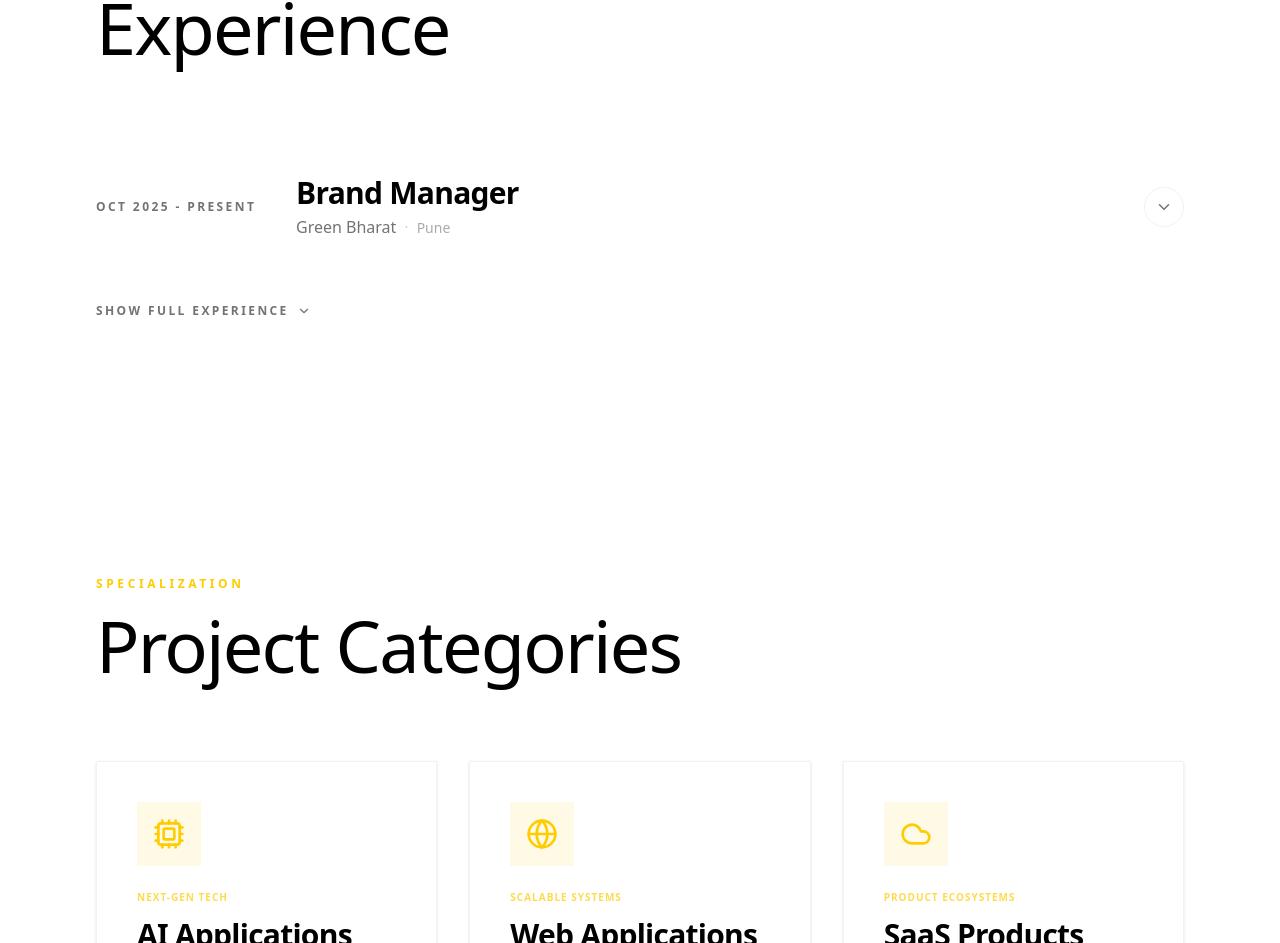
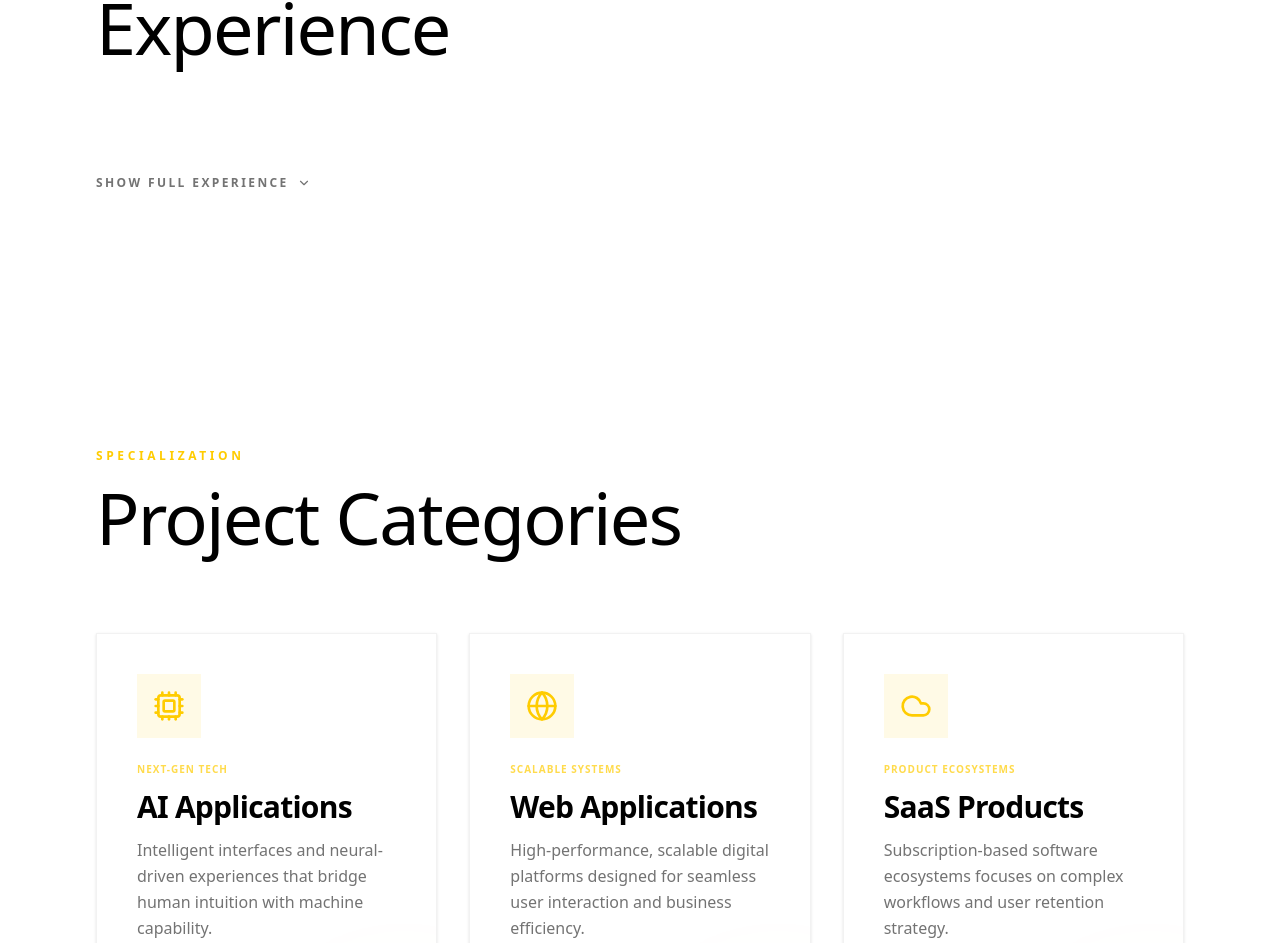
Before and after one commit to Sathya-Ganesh007/1client-website, a Next.js app: page / in a window 1280 px wide. Shown: the part 2291-3234 px from the top of the page. Built offline with nearby package versions, Linux system fonts and the light colour scheme.

Commit message:
Collapse Experience by default until Show full experience is clicked.
Co-authored-by: Cursor <cursoragent@cursor.com>

```diff
--- a/components/home/about.tsx
+++ b/components/home/about.tsx
@@ -592,7 +592,7 @@ export default function About() {
           </motion.div>
 
           <div className="flex flex-col divide-y divide-border/30">
-            {(showFullExperience ? experience : experience.slice(0, 1)).map((group, groupIdx) => {
+            {(showFullExperience ? experience : []).map((group, groupIdx) => {
               const isGrouped = group.roles.length > 1;
 
               if (!isGrouped) {
@@ -788,7 +788,12 @@ export default function About() {
           <div className="mt-8 flex justify-start">
             <button
               type="button"
-              onClick={() => setShowFullExperience((prev) => !prev)}
+              onClick={() => {
+                setShowFullExperience((prev) => {
+                  if (prev) setOpenExp(null);
+                  return !prev;
+                });
+              }}
               className="inline-flex items-center gap-2 text-xs font-bold uppercase tracking-[0.2em] text-muted hover:text-[#ffcc01] transition-colors focus:outline-none"
             >
               {showFullExperience ? "Hide full experience" : "Show full experience"}
```
